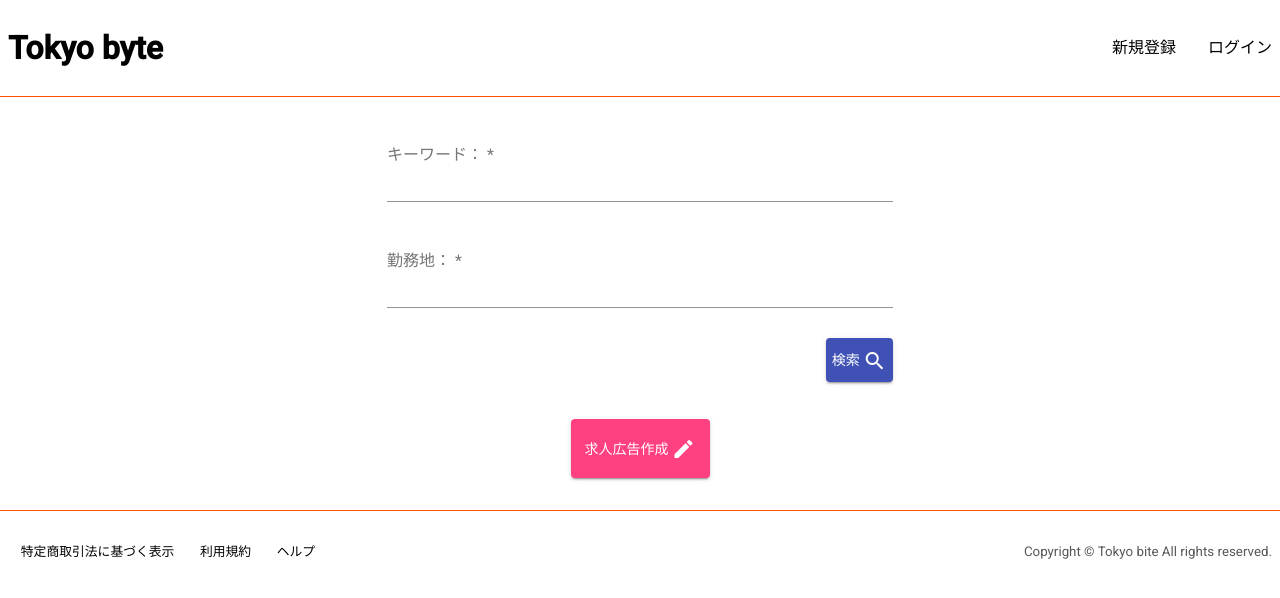
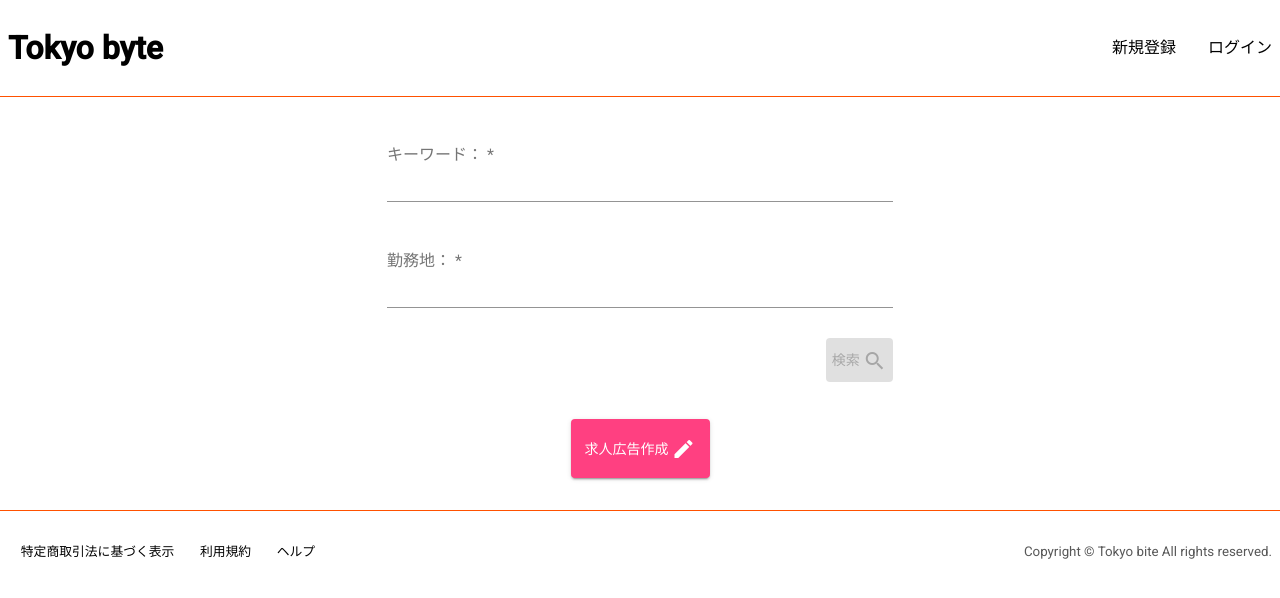
Before and after one commit to cameron-s-dev/angular-jobapp, an Angular app: page / in a window 1280 px wide. Shown: the top 598 px of the page. Built offline with nearby package versions, Linux system fonts and the light colour scheme.

Commit message:
feat(validate):Search画面にvalidateを追加

```diff
--- a/src/app/search/search.component.html
+++ b/src/app/search/search.component.html
@@ -1,9 +1,11 @@
-<form  [formGroup]="form"  class="search-form">
+<form  [formGroup]="form" (ngSubmit)="submit()"  class="search-form">
   <div class="form-filed_item">
   <mat-form-field  class="search-full-width">
     <mat-label>キーワード：</mat-label>
       <input type="text" placeholder="会社名・職種 etc..." aria-label="Number" matInput formControlName="keyword"
         [matAutocomplete]="auto" style="font-size: 18px;" required>
+            <mat-error *ngIf="keywordControl.hasError('required')">必須入力です！</mat-error>
+            <mat-error *ngIf="keywordControl.hasError('maxlength')">長すぎます。50文字以下にして下さい</mat-error>
     <mat-autocomplete #auto="matAutocomplete">
       <mat-option *ngFor="let option of options" [value]="option">
         {{option}}
@@ -17,6 +19,8 @@
     <mat-label>勤務地：</mat-label>
       <input type="text" placeholder="渋谷" aria-label="Number" matInput formControlName="place"
         [matAutocomplete]="auto" style="font-size: 18px;" required>
+          <mat-error *ngIf="placeControl.hasError('required')">必須入力です！</mat-error>
+          <mat-error *ngIf="placeControl.hasError('maxlength')">長すぎます。40文字以下にして下さい</mat-error>
     <mat-autocomplete #auto="matAutocomplete">
       <mat-option *ngFor="let option of options" [value]="option">
         {{option}}
@@ -27,7 +31,7 @@
 
   <div class="form-filed_item form-filed-btn">
     <!-- <mat-form-field> -->
-      <button class="search-btn" mat-raised-button color="primary"><span>検索</span><i class="material-icons">
+      <button class="search-btn" [disabled]="form.invalid" mat-raised-button color="primary"><span>検索</span><i class="material-icons">
         search</i>
       </button>
     <!-- </mat-form-field> -->
--- a/src/app/search/search.component.ts
+++ b/src/app/search/search.component.ts
@@ -1,5 +1,5 @@
 import { Component, OnInit } from '@angular/core';
-import { FormBuilder, Validators } from '@angular/forms';
+import { FormBuilder, Validators, FormControl } from '@angular/forms';
 
 @Component({
   selector: 'app-search',
@@ -11,7 +11,7 @@ export class SearchComponent implements OnInit {
 form = this.fb.group({
   keyword: ['', [
     Validators.required,
-    Validators.maxLength(60)
+    Validators.maxLength(50)
   ]],
 
   place: ['', [
@@ -20,6 +20,16 @@ form = this.fb.group({
   ]],
 });
 
+
+get keywordControl() {
+  return this.form.get('keyword') as FormControl;
+}
+
+get placeControl() {
+  return this.form.get('place') as FormControl;
+}
+
+
   constructor(
     private fb: FormBuilder
   ) { }
@@ -27,4 +37,7 @@ form = this.fb.group({
   ngOnInit() {
   }
 
+  submit() {
+    console.log(this.form.value);
+  }
 }
```
Lines whose indentation alone changed are shown as unchanged.
